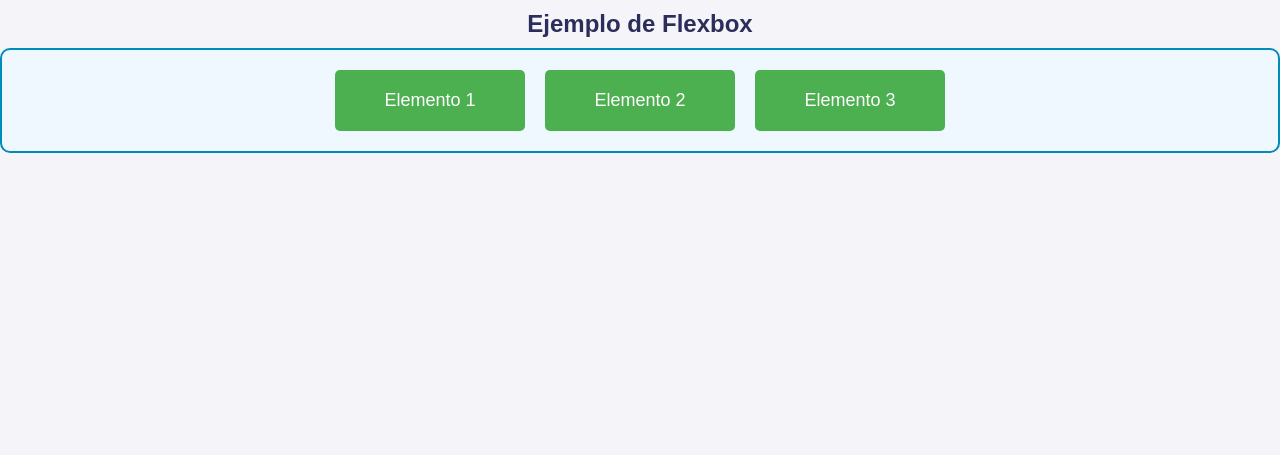
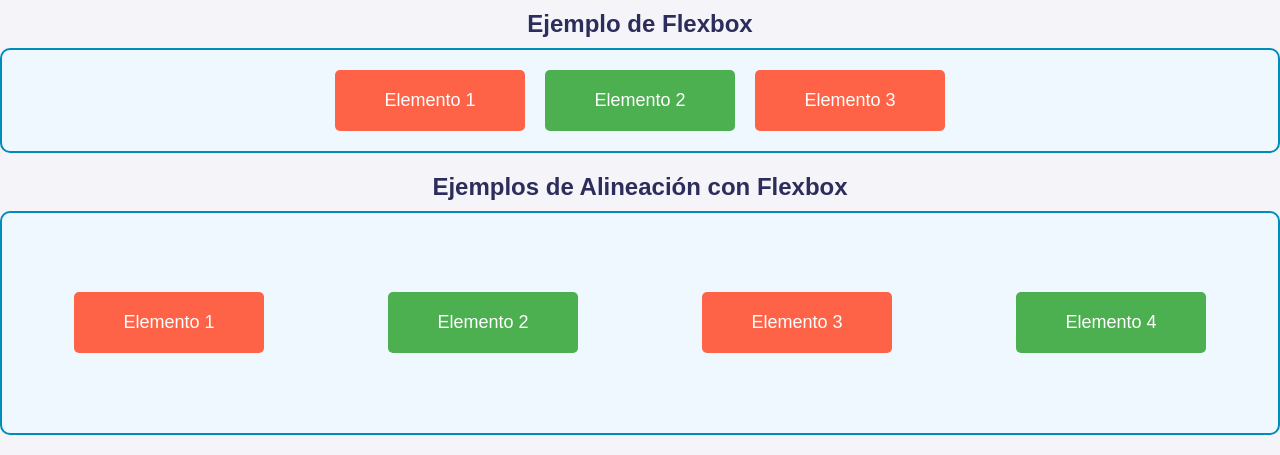
Before and after one commit to iluistorress/mi-pagina-web, a plain HTML site: page index.html in a window 1280 px wide. Shown: the part 959-1414 px from the top of the page. Before the commit the page ends 1132 px from the top, so only its background shows below. Drawn offline with Linux system fonts and the light colour scheme.

Commit message:
Añadí ejemplos de alineación con Flexbox en una nueva sección

```diff
--- a/index.html
+++ b/index.html
@@ -48,6 +48,17 @@
                 <div class="flex-item">Elemento 3</div>
             </div>
         </section>
+        <section class="flexbox-alineacion">
+            <h2>Ejemplos de Alineación con Flexbox</h2>
+
+            <!-- Contenedor con Flexbox -->
+            <div class="flex-container-alineacion">
+                <div class="flex-item">Elemento 1</div>
+                <div class="flex-item">Elemento 2</div>
+                <div class="flex-item">Elemento 3</div>
+                <div class="flex-item">Elemento 4</div>
+            </div>
+        </section>
 
     </main>
 
--- a/style.css
+++ b/style.css
@@ -89,17 +89,17 @@ footer {
     bottom: 0;
     width: 100%;
 }
-/* Sección Flexbox */
+
 .flexbox-ejemplo {
     margin: 20px auto;
     text-align: center;
 }
 
 .flex-container {
-    display: flex; /* Activa Flexbox */
-    justify-content: center; /* Centra horizontalmente los elementos */
-    align-items: center; /* Alinea verticalmente */
-    gap: 20px; /* Espacio entre elementos */
+    display: flex;
+    justify-content: center;
+    align-items: center;
+    gap: 20px;
     background-color: #f0f8ff;
     border: 2px solid #008CBA;
     padding: 20px;
@@ -113,12 +113,48 @@ footer {
     font-size: 18px;
     text-align: center;
     border-radius: 5px;
-    flex: 1; /* Ajusta el tamaño de cada elemento */
-    max-width: 150px; /* Máximo ancho */
+    flex: 1;
+    max-width: 150px;
 }
 
 .flex-item:hover {
     background-color: #005f73;
-    transform: scale(1.1); /* Efecto hover */
+    transform: scale(1.1);
     transition: all 0.3s ease-in-out;
 }
+
+.flexbox-alineacion {
+    margin: 20px auto;
+    text-align: center;
+}
+
+.flex-container-alineacion {
+    display: flex;
+    justify-content: space-around;
+    align-items: center;
+    height: 200px;
+    background-color: #f0f8ff;
+    border: 2px solid #008CBA;
+    padding: 10px;
+    border-radius: 10px;
+}
+
+.flex-item {
+    background-color: #4CAF50;
+    color: white;
+    padding: 20px;
+    font-size: 18px;
+    text-align: center;
+    border-radius: 5px;
+    width: 100px;
+}
+
+.flex-item:nth-child(odd) {
+    background-color: #ff6347;
+}
+
+.flex-item:hover {
+    background-color: #005f73;
+    transform: scale(1.1);
+    transition: all 0.3s ease-in-out;
+}
```
